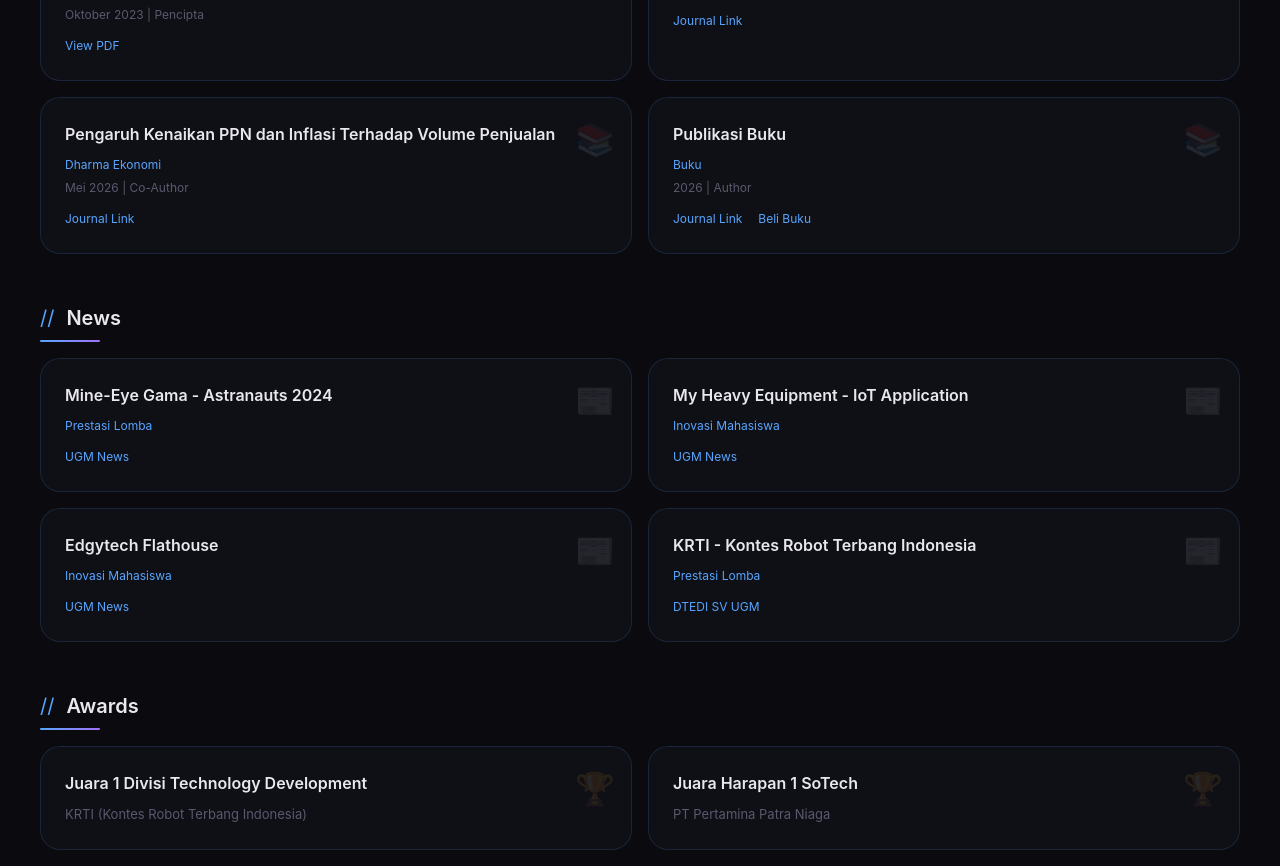
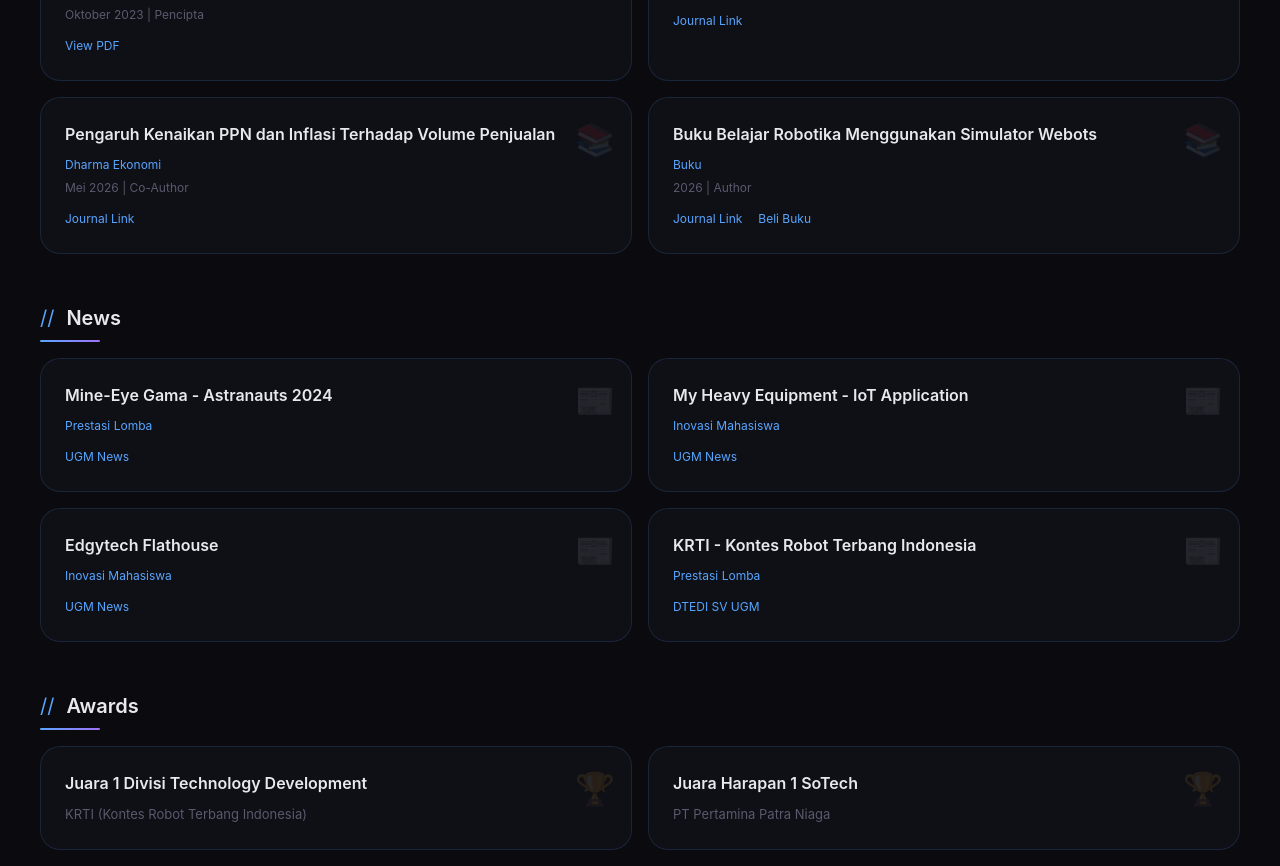
Before and after one commit to NiellMann/Portofolio, a React (Vite) app: page / in a window 1280 px wide. Shown: the part 3880-4746 px from the top of the page. Built offline with nearby package versions, Linux system fonts and the light colour scheme.

Commit message:
update judul buku

```diff
--- a/src/App.jsx
+++ b/src/App.jsx
@@ -157,7 +157,7 @@ function App() {
       role: 'Co-Author'
     },
     {
-      title: 'Publikasi Buku',
+      title: 'Buku Belajar Robotika Menggunakan Simulator Webots',
       journal: 'Buku',
       date: '2026',
       link: 'https://sinta.kemdiktisaintek.go.id/departments/profile/384/8ED1D0CE-F122-4B37-A849-25F81B335395/0D263481-33FB-4FFE-BE55-52E20DF4924F/?view=books',
```
Also changed, not shown: 1 other file (tests, documents, lock files or other folders).
